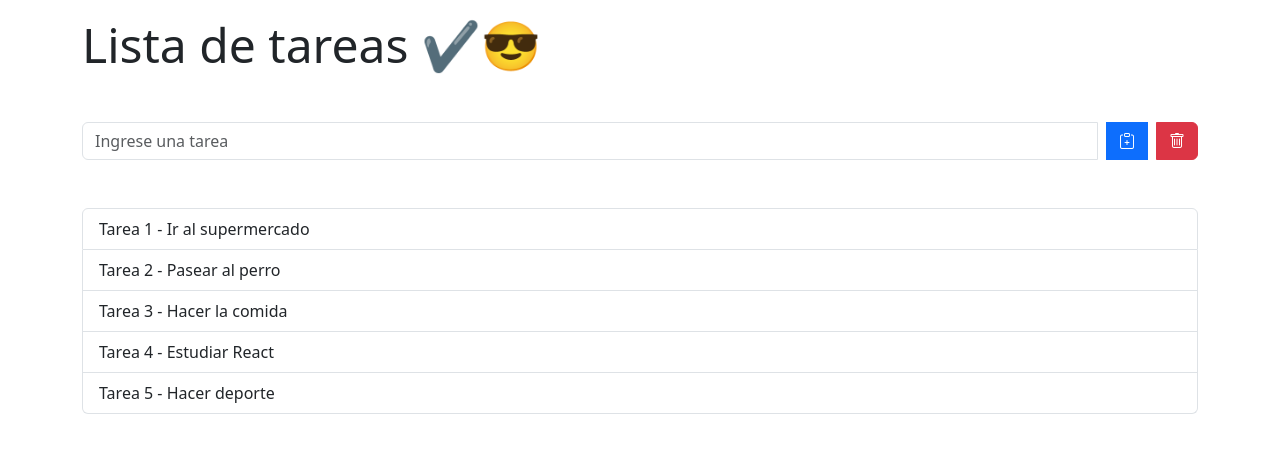
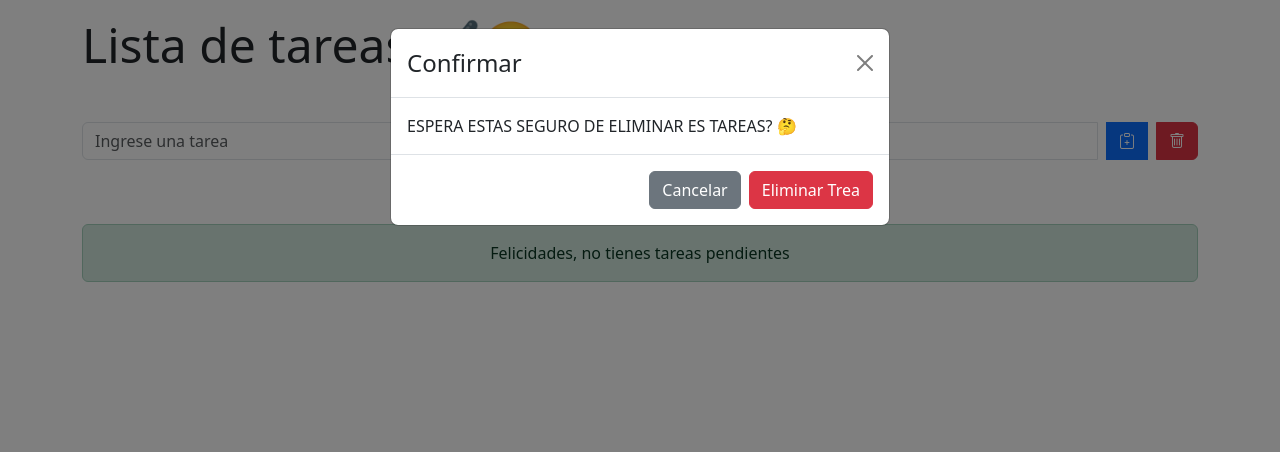
Before and after one commit to F3lip3-xz/TodoList, a React (Vite) app: page / in a window 1280 px wide. Both pictures are taken after a click on the button 1177 px from the left and 140 px from the top of the page. Shown: the top 452 px of the page. Built offline with nearby package versions, Linux system fonts and the light colour scheme.

Commit message:
Primer commit

```diff
--- a/index.html
+++ b/index.html
@@ -1,13 +1,16 @@
 <!doctype html>
 <html lang="en">
+
 <head>
   <meta charset="UTF-8" />
   <link rel="icon" type="image/svg+xml" href="/vite.svg" />
   <meta name="viewport" content="width=device-width, initial-scale=1.0" />
   <title>TodoList app 😎</title>
 </head>
+
 <body class="container">
   <div id="root"></div>
   <script type="module" src="/src/main.jsx"></script>
 </body>
+
 </html>
--- a/package.json
+++ b/package.json
@@ -13,7 +13,9 @@
     "bootstrap": "^5.3.3",
     "bootstrap-icons": "^1.11.3",
     "react": "^18.3.1",
-    "react-dom": "^18.3.1"
+    "react-bootstrap": "^2.10.4",
+    "react-dom": "^18.3.1",
+    "uuid4": "^2.0.3"
   },
   "devDependencies": {
     "@types/react": "^18.3.3",
--- a/src/components/TodoItem.jsx
+++ b/src/components/TodoItem.jsx
@@ -1,11 +1,23 @@
-import { Fragment } from "react";
+import { Fragment } from 'react';
 
-const TodoItem = (props) => {
-    return(
+const TodoItem = ({ todo, cambiarEstado }) => {
+    const { id, tarea, estado } = todo;
+    const fnCambiarEstado = () => {
+        cambiarEstado(id);
+    };
+    return (
         <Fragment>
-            <li className='list-group-item'>{props.todo.tarea}</li>
+            <li className='list-group-item d-flex justify-content-between'>
+                {tarea}
+                <input
+                type="checkbox"
+                className="form-check-input"
+                checked={estado}
+                onChange={fnCambiarEstado}
+                />
+            </li>
         </Fragment>
-    )
-}
+    );
+};
 
 export default TodoItem;
--- a/src/components/TodoList.jsx
+++ b/src/components/TodoList.jsx
@@ -1,36 +1,135 @@
-import {Fragment, useState} from 'react';
+import { Fragment, useState, useRef, useEffect } from 'react';
 import TodoItem from './TodoItem';
+import uuid4 from 'uuid4';
+import { Modal, Button } from 'react-bootstrap';
 
 const TodoList = () => {
     const [todos, setTodos] = useState([
-		{id: 1, tarea: 'Tarea 1 - Ir al supermercado'},
-		{id: 2, tarea: 'Tarea 2 - Pasear al perro'},
-		{id: 3, tarea: 'Tarea 3 - Hacer la comida'},
-		{id: 4, tarea: 'Tarea 4 - Estudiar React'},
-		{id: 5, tarea: 'Tarea 5 - Hacer deporte'},
+
     ]);
+
+    const [showModal, setShowModal] = useState(false);
+    const [tareasParaEliminar, setTareasParaEliminar] = useState([]);
+
+    const agregarTareas = () => {
+        const tarea = tareaRef.current.value.trim();
+        if (tarea === "") return;
+        setTodos((prevTodos) => {
+            const nuevaTarea = {
+                id: uuid4(),
+                tarea: tarea,
+                estado: false
+            };
+            return [...prevTodos, nuevaTarea];
+        });
+        tareaRef.current.value = null;
+    };
+
+    const cambiarEstadoTarea = (id) => {
+        const newTodos = [...todos];
+        const todo = newTodos.find((todo) => todo.id === id);
+        todo.estado = !todo.estado;
+        setTodos(newTodos);
+    };
+
+    const eliminarTareaCompletas = () => {
+        setTareasParaEliminar(todos.filter((todo) => todo.estado));
+        setShowModal(true);
+    };
+
+    const confirmarEliminacion = () => {
+        setTodos((prevTodos) => prevTodos.filter((todo) => !todo.estado));
+        setShowModal(false);
+    };
+
+    const contarTareasPendientes = () => todos.filter(todo => !todo.estado).length;
+
+    const ResumenTareas = () => {
+        const cantidad = contarTareasPendientes();
+        if (cantidad === 0) {
+            return (
+                <div className='alert alert-success mt-3 text-center'>
+                    Felicidades, no tienes tareas pendientes
+                </div>
+            );
+        }
+        if (cantidad === 1) {
+            return (
+                <div className='alert alert-info mt-3 text-center'>
+                    Cuentas con {cantidad} tarea pendiente
+                </div>
+            );
+        }
+        if (cantidad > 9) {
+            return (
+                <div className='alert alert-danger mt-3 text-center'>
+                    Cuentas con {cantidad} tareas pendientes, son muchas
+                </div>
+            );
+        }
+        return (
+            <div className='alert alert-warning mt-3 text-center'>
+                Cuentas con {cantidad} tareas pendientes
+            </div>
+        );
+    };
+
+    const KEY = "todos";
+    useEffect(() => {
+        const storedTodos = JSON.parse(localStorage.getItem(KEY));
+        if (storedTodos) {
+            setTodos(storedTodos);
+        }
+    }, []);
+
+    useEffect(() => {
+        localStorage.setItem(KEY, JSON.stringify(todos));
+    }, [todos]);
+
+    const tareaRef = useRef();
 
     return (
         <Fragment>
             <h1 className="display-5 my-3">Lista de tareas ✔️😎</h1>
 
             <div className="input-group my-5">
-				<input className="form-control" placeholder="Ingrese una tarea" />
-				<button className="btn btn-primary ms-2">
+                <input className="form-control" placeholder="Ingrese una tarea" ref={tareaRef} />
+                <button className="btn btn-primary ms-2" onClick={agregarTareas}>
                     <i className="bi bi-clipboard-plus"></i>
                 </button>
-				<button className="btn btn-danger ms-2">
+                <button className="btn btn-danger ms-2" onClick={eliminarTareaCompletas}>
                     <i className="bi bi-trash"></i>
                 </button>
             </div>
 
             <ul className="list-group mt-5">
                 {todos.map((todo) => (
-					<TodoItem key={todo.id} todo={todo} />
+                    <TodoItem key={todo.id} todo={todo} cambiarEstado={cambiarEstadoTarea} />
                 ))}
             </ul>
+
+            <ResumenTareas />
+		{/* crear ventanas modales (ventanas emergentes) */}
+            <Modal show={showModal} onHide={() => setShowModal(false)}>
+                <Modal.Header closeButton>
+                    <Modal.Title>Confirmar</Modal.Title>
+                </Modal.Header>
+                <Modal.Body>
+                    ESPERA ESTAS SEGURO DE ELIMINAR ES TAREAS? 🤔
+                </Modal.Body>
+                <Modal.Footer>
+                    <Button  variant="secondary" onClick={() => setShowModal(false)}>
+						Cancelar
+                    </Button>
+                    <Button variant="danger" onClick={confirmarEliminacion}>
+                        Eliminar Trea
+                    </Button>
+                </Modal.Footer>
+            </Modal>
+
         </Fragment>
     );
 };
 
+
 export default TodoList;
```
Also changed, not shown: 1 other file (tests, documents, lock files or other folders). Lines whose indentation alone changed are shown as unchanged.
